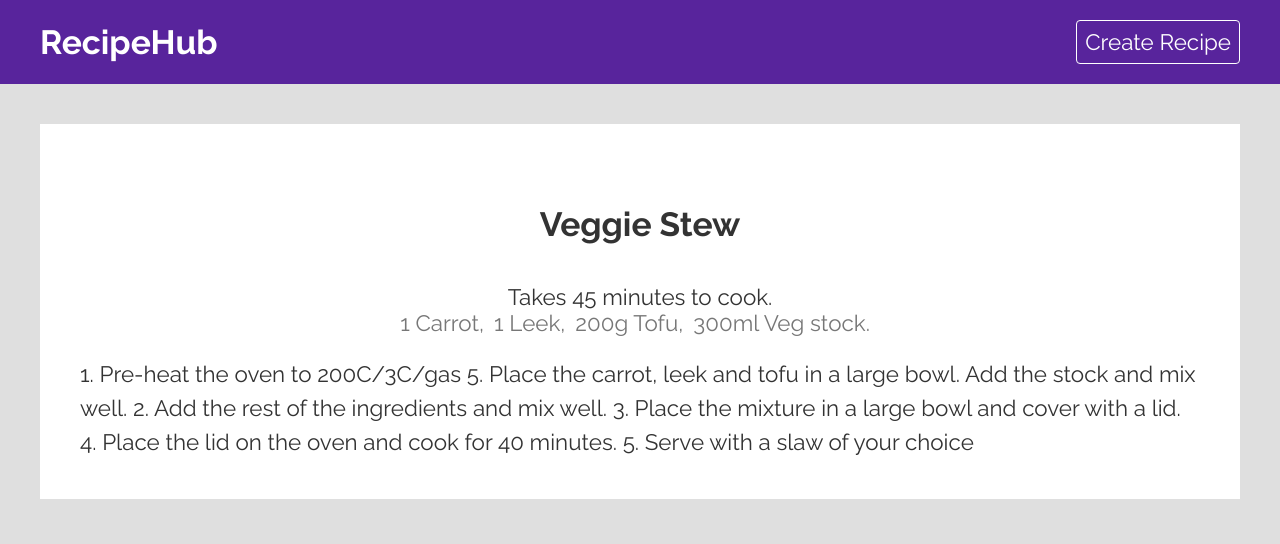
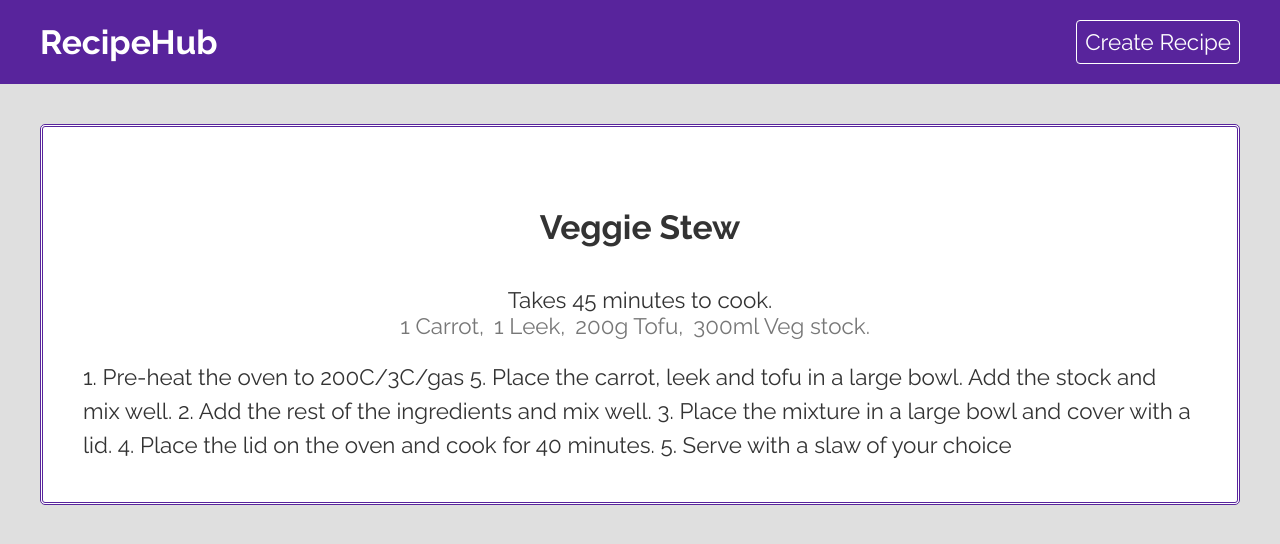
Before and after one commit to kennie-larkson/recipehub, a React (Create React App) app: page /recipes/1 in a window 1280 px wide. Shown: the top 544 px of the page. Built offline with nearby package versions, Linux system fonts and the light colour scheme; data requests are answered from the project's data file.

Commit message:
added border around the recipe card

```diff
--- a/src/pages/recipe/recipe.css
+++ b/src/pages/recipe/recipe.css
@@ -5,6 +5,8 @@
   background: #fff;
   padding: 40px;
   box-sizing: border-box;
+  border: 3px double #58249c;
+  border-radius: 5px;
 }
 
 .recipe ul {
```
